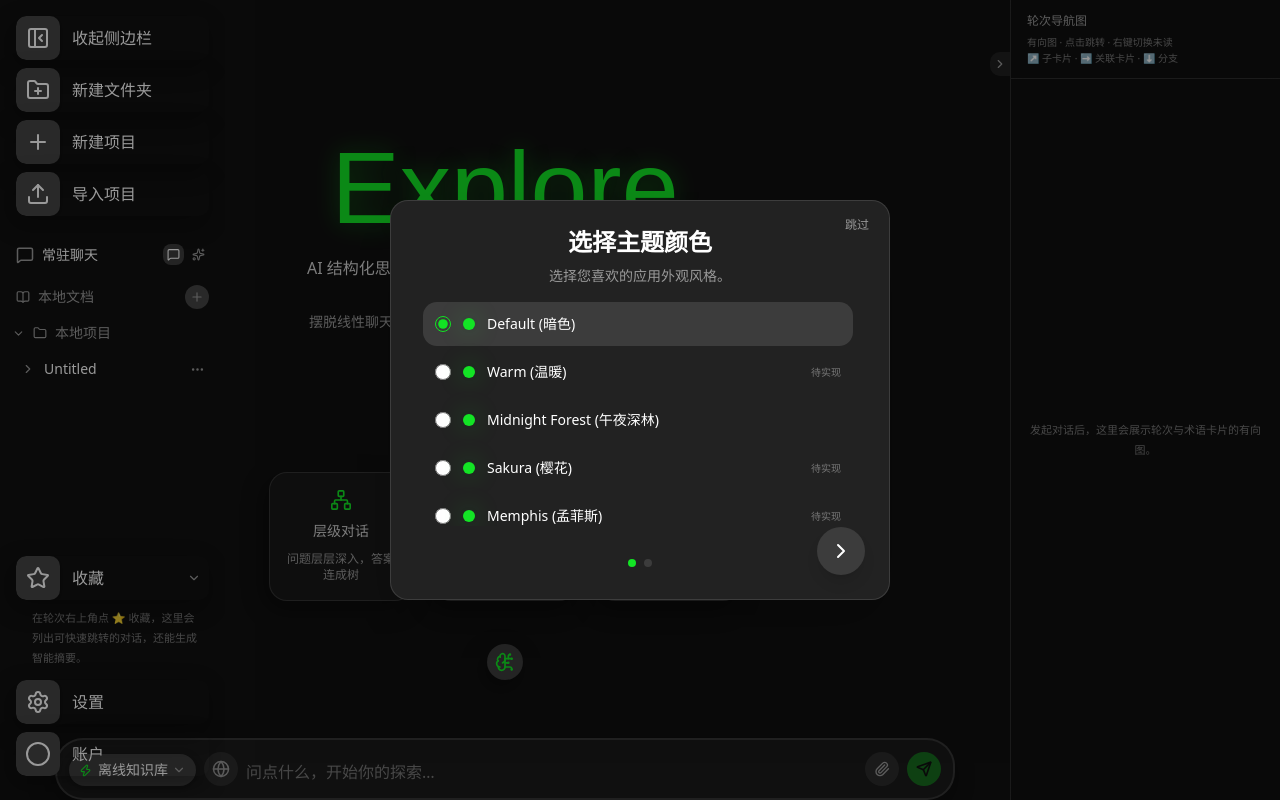
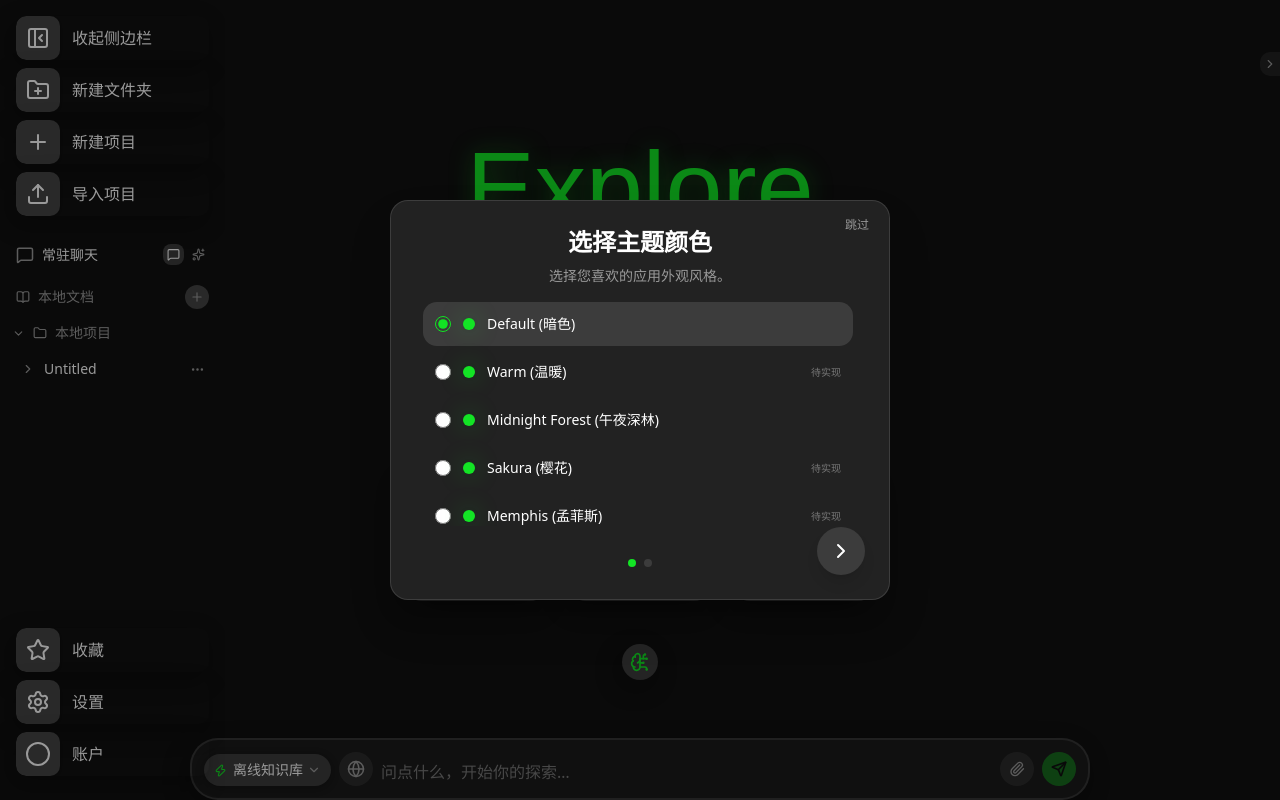
Before and after one commit to origin0722/Origin-Explore, a Next.js app: page / in a window 1280 px wide. Built offline with nearby package versions, Linux system fonts and the light colour scheme; a web font is replaced by a local one.

Commit message:
轮次导航图改为卡片树样式停靠在对话框与思维宇宙之间、收藏区去掉空态文案（收藏后才出现列表）

```diff
--- a/src/components/sites/ai-explore-poker-820d0558/chat-card.tsx
+++ b/src/components/sites/ai-explore-poker-820d0558/chat-card.tsx
@@ -21,7 +21,7 @@ import {
   X,
 } from "lucide-react";
 import { useApp, streamOpenAICompatible } from "./app-context";
-import { explorationChains, type ExploreEntry } from "./turn-graph";
+import { explorationChains, TurnGraphPanel, type ExploreEntry } from "./turn-graph";
 import { findTerm, generateReply, GLOSSARY } from "@/lib/sites/ai-explore-poker-820d0558/mock";
 import type { Message, TermNode } from "@/types/sites/ai-explore-poker-820d0558";
 
@@ -783,7 +783,9 @@ export function ChatCard() {
             {/* ---------- scrollable turn list ---------- */}
             <div
               ref={scrollRef}
-              className="absolute inset-0 overflow-y-auto scrollbar-card-std pt-[52px] px-4 pb-6"
+              className={`absolute inset-0 overflow-y-auto scrollbar-card-std pt-[52px] pl-4 pb-6 pr-4 ${
+                turns.length > 0 ? "lg:pr-[248px]" : ""
+              }`}
             >
               {turns.length === 0 ? (
                 <div className="flex h-full flex-col items-center justify-center gap-12 -translate-y-[30px]">
@@ -1005,8 +1007,12 @@ export function ChatCard() {
               </>
             )}
 
-            {/* ---------- right turn-graph navigation rail ---------- */}
-            {/* 轮次导航图已移到 shell 右侧常驻面板（TurnGraphPanel） */}
+            {/* ---------- 轮次导航图（卡片树样式，停靠在思维宇宙与对话框之间） ---------- */}
+            {!minimized && turns.length > 0 && (
+              <div className="hidden lg:flex absolute right-0 top-[52px] bottom-4 w-[232px] z-[14] rounded-xl border border-std bg-card-floating/95 shadow-card overflow-hidden">
+                <TurnGraphPanel />
+              </div>
+            )}
           </>
         )}
       </div>
--- a/src/components/sites/ai-explore-poker-820d0558/shell.tsx
+++ b/src/components/sites/ai-explore-poker-820d0558/shell.tsx
@@ -17,7 +17,6 @@ import { useApp } from "./app-context";
 import { Sidebar } from "./sidebar";
 import { ChatCard } from "./chat-card";
 import { WelcomeView } from "./welcome-view";
-import { TurnGraphPanel } from "./turn-graph";
 import { InputArea } from "./input-area";
 import { MindscapePanel } from "./mindscape-panel";
 import { DocLibrary, DocReader } from "./doc-reader";
@@ -157,11 +156,6 @@ export function AppShell() {
         </div>
       </main>
 
-      {/* ---- Desktop: always-visible turn-graph panel (轮次导航有向图，右侧常驻) ---- */}
-      <aside className="hidden lg:flex w-[270px] shrink-0 border-l border-divider bg-bg/70 backdrop-blur-sm relative z-10">
-        <TurnGraphPanel />
-      </aside>
-
       {/* ---- Fullscreen 3D mind universe (covers everything) ---- */}
       {universeOpen && <MindUniverse onClose={() => setUniverseOpen(false)} />}
 
--- a/src/components/sites/ai-explore-poker-820d0558/sidebar.tsx
+++ b/src/components/sites/ai-explore-poker-820d0558/sidebar.tsx
@@ -536,13 +536,11 @@ export function Sidebar() {
                 收藏
               </span>
             )}
-            {!collapsed && (
+            {!collapsed && favTurns.length > 0 && (
               <span className="flex items-center gap-1.5">
-                {favTurns.length > 0 && (
-                  <span className="rounded-full bg-brand/15 px-1.5 text-[10px] leading-4 text-brand">
-                    {favTurns.length}
-                  </span>
-                )}
+                <span className="rounded-full bg-brand/15 px-1.5 text-[10px] leading-4 text-brand">
+                  {favTurns.length}
+                </span>
                 <ChevronRight
                   size={14}
                   className={`mr-2 text-text-tertiary transition-transform duration-200 ${
@@ -552,14 +550,9 @@ export function Sidebar() {
               </span>
             )}
           </button>
-          {favOpen && !collapsed && (
+          {favOpen && !collapsed && favTurns.length > 0 && (
             <div className="mt-1 max-h-[168px] overflow-y-auto scrollbar-card-std space-y-0.5 pl-2 pr-1">
-              {favTurns.length === 0 ? (
-                <p className="px-2 py-1 text-[11px] leading-5 text-text-quaternary">
-                  在轮次右上角点 ⭐ 收藏，这里会列出可快速跳转的对话，还能生成智能摘要。
-                </p>
-              ) : (
-                favTurns.map(({ project, turn }) => (
+              {favTurns.map(({ project, turn }) => (
                   <div key={turn.id}>
                     <div
                       role="button"
@@ -619,7 +612,7 @@ export function Sidebar() {
                     )}
                   </div>
                 ))
-              )}
+              }
             </div>
           )}
         </div>
--- a/src/components/sites/ai-explore-poker-820d0558/turn-graph.tsx
+++ b/src/components/sites/ai-explore-poker-820d0558/turn-graph.tsx
@@ -9,6 +9,7 @@
  *  - 点击轮次节点跳转对话；点击卡片节点重新打开该卡片；右键轮次切换未读。
  */
 import { useMemo } from "react";
+import { GitBranch } from "lucide-react";
 import type { Turn } from "@/types/sites/ai-explore-poker-820d0558";
 import { useApp } from "./app-context";
 
@@ -253,32 +254,26 @@ export function TurnGraph({ turns, onJump, onToggleUnread, onOpenCard }: TurnGra
 /* ------------------------------------------------------------------ */
 
 export function TurnGraphPanel() {
-  const { projects, activeProjectId, activeDocId, focusTurn, setTurnUnread, requestCardOpen } =
-    useApp();
+  const { projects, activeProjectId, focusTurn, setTurnUnread, requestCardOpen } = useApp();
   const activeProject = projects.find((p) => p.id === activeProjectId) ?? null;
   const turns = activeProject?.turns ?? [];
 
   return (
-    <div className="flex h-full w-full flex-col">
-      <div className="px-4 py-3 border-b border-divider shrink-0">
-        <div className="flex items-center gap-2">
-          <span className="text-[12px] font-medium text-text-tertiary">轮次导航图</span>
+    <div className="flex h-full w-full flex-col overflow-hidden">
+      <header className="shrink-0 border-b border-divider px-3.5 py-2.5">
+        <div className="flex items-center gap-1.5">
+          <GitBranch size={13} className="text-brand shrink-0" />
+          <span className="text-xs font-semibold text-text-secondary">轮次导航图</span>
         </div>
-        <span className="mt-1 block text-[10px] leading-4 text-text-quaternary">
-          有向图 · 点击跳转 · 右键切换未读
-          <br />
-          ↗️ 子卡片 · ➡️ 关联卡片 · ⬇️ 分支
-        </span>
-      </div>
-      {activeDocId != null ? (
-        <p className="flex-1 flex items-center justify-center px-4 text-center text-[11px] leading-5 text-text-quaternary">
-          文档阅读模式
-          <br />
-          回到对话查看轮次导航图
+        <p className="mt-1 text-[10px] leading-4 text-text-quaternary">
+          有向图 · 点击节点跳转 · 右键切换未读
         </p>
-      ) : turns.length === 0 ? (
-        <p className="flex-1 flex items-center justify-center px-4 text-center text-[11px] leading-5 text-text-quaternary">
-          发起对话后，这里会展示轮次与术语卡片的有向图。
+      </header>
+
+      <div className="flex-1 min-h-0">
+        {turns.length === 0 ? (
+          <p className="flex h-full items-center justify-center px-4 text-center text-[11px] leading-5 text-text-quaternary">
+            发起对话后，这里会长出轮次与术语卡片的知识树。
           </p>
         ) : (
           <TurnGraph
@@ -294,5 +289,14 @@ export function TurnGraphPanel() {
           />
         )}
       </div>
+
+      <footer className="shrink-0 border-t border-divider px-3.5 py-1.5">
+        <div className="flex items-center gap-3 text-[10px] text-text-quaternary">
+          <span>↗️ 子卡片</span>
+          <span>➡️ 关联卡片</span>
+          <span>⬇️ 分支</span>
+        </div>
+      </footer>
+    </div>
   );
 }
```
Also changed, not shown: qa-out/termstack-check.png, 1 other file (tests, documents, lock files or other folders). Lines whose indentation alone changed are shown as unchanged.
